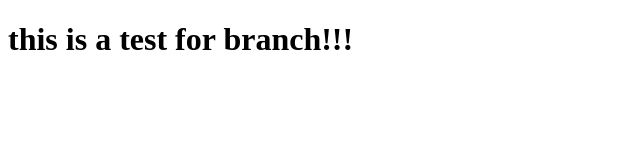
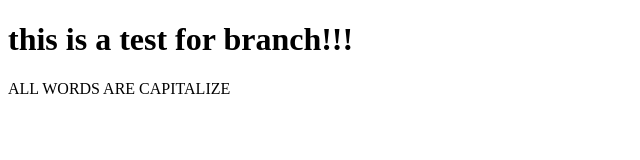
Before and after one commit to sa-qib/pythonProject, a plain HTML site: page index.html in a window 1280 px wide. Shown: the whole page, without its empty margins (0-640 px from the left). Drawn offline with Linux system fonts and the light colour scheme.

Commit message:
adding p tag

```diff
--- a/index.html
+++ b/index.html
@@ -8,5 +8,6 @@
 </head>
 <body>
     <h1>this is a test for branch!!!</h1>
+    <p>ALL WORDS ARE CAPITALIZE</p>
 </body>
 </html>
```
